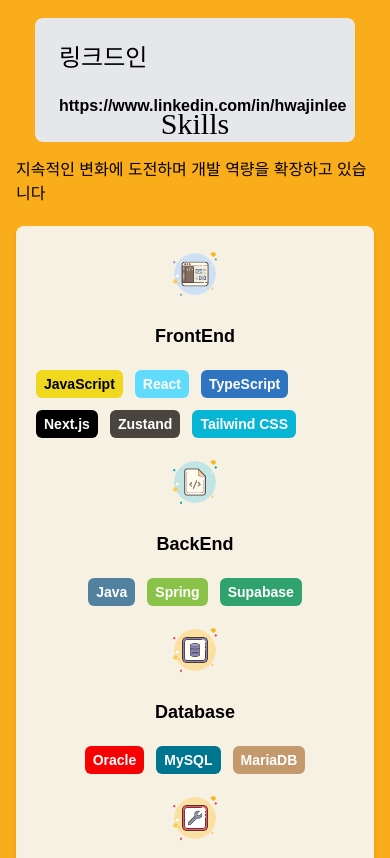
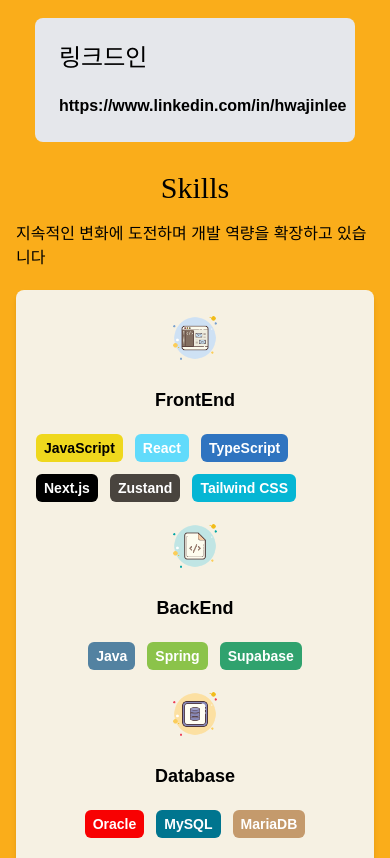
Before and after one commit to HwajinLee3114/lhjin-portfolio, a Next.js app: page / in a window 390 px wide. Shown: the part 1414-2272 px from the top of the page. Built offline with nearby package versions, Linux system fonts and the light colour scheme; a web font is replaced by a local one.

Commit message:
반응형 update

```diff
--- a/src/app/skills/page.tsx
+++ b/src/app/skills/page.tsx
@@ -8,7 +8,7 @@ export default function Skills() {
       id="skills"
       className="flex flex-col items-center justify-center bg-themacolor2 min-h-50 md:min-h-35 md:h-full"
     >
-      <h2 className="text-3xl g_titleEngFontBlack mt-36 md:mt-0">Skills</h2>
+      <h2 className="text-3xl g_titleEngFontBlack mt-52 md:mt-0">Skills</h2>
       <p className="mt-4">지속적인 변화에 도전하며 개발 역량을 확장하고 있습니다</p>
 
       <div className="w-full xl:w-9/12 h-3/5 md:h-96 shadow-md mt-5 rounded-lg bg-themacolor1 p-5 md:p-10">
```
